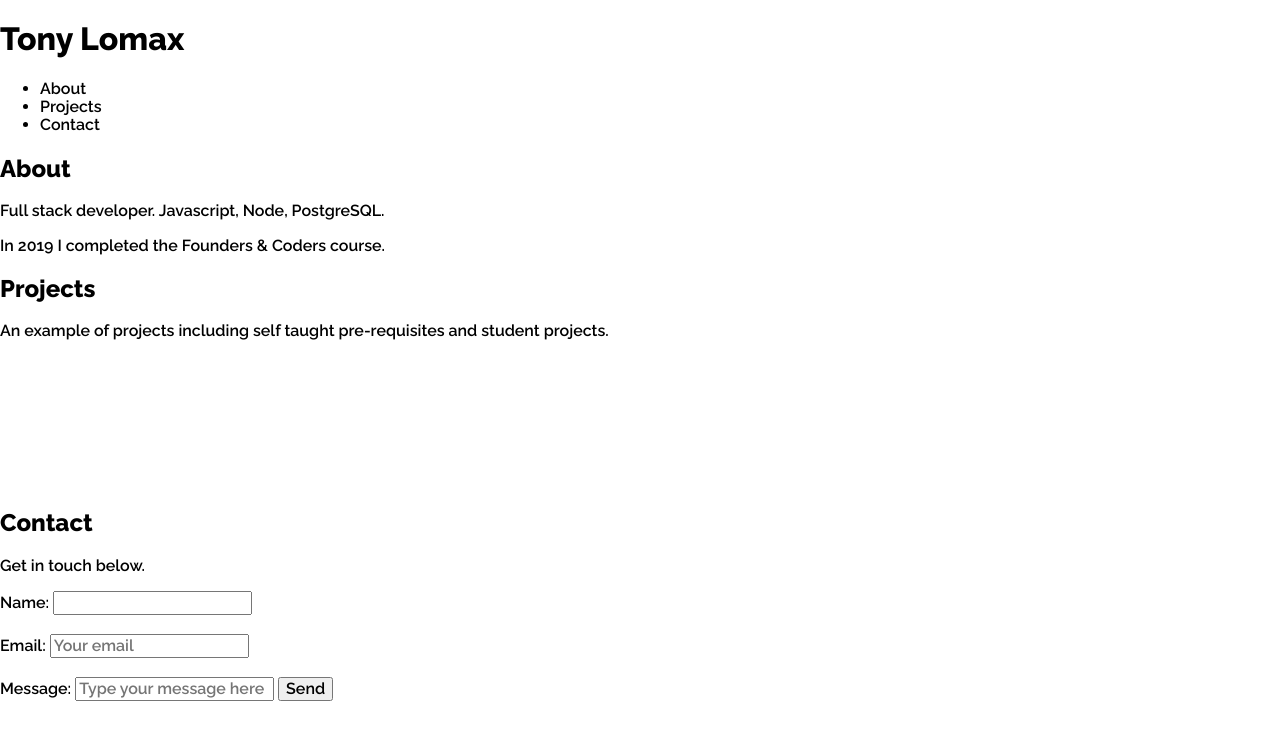
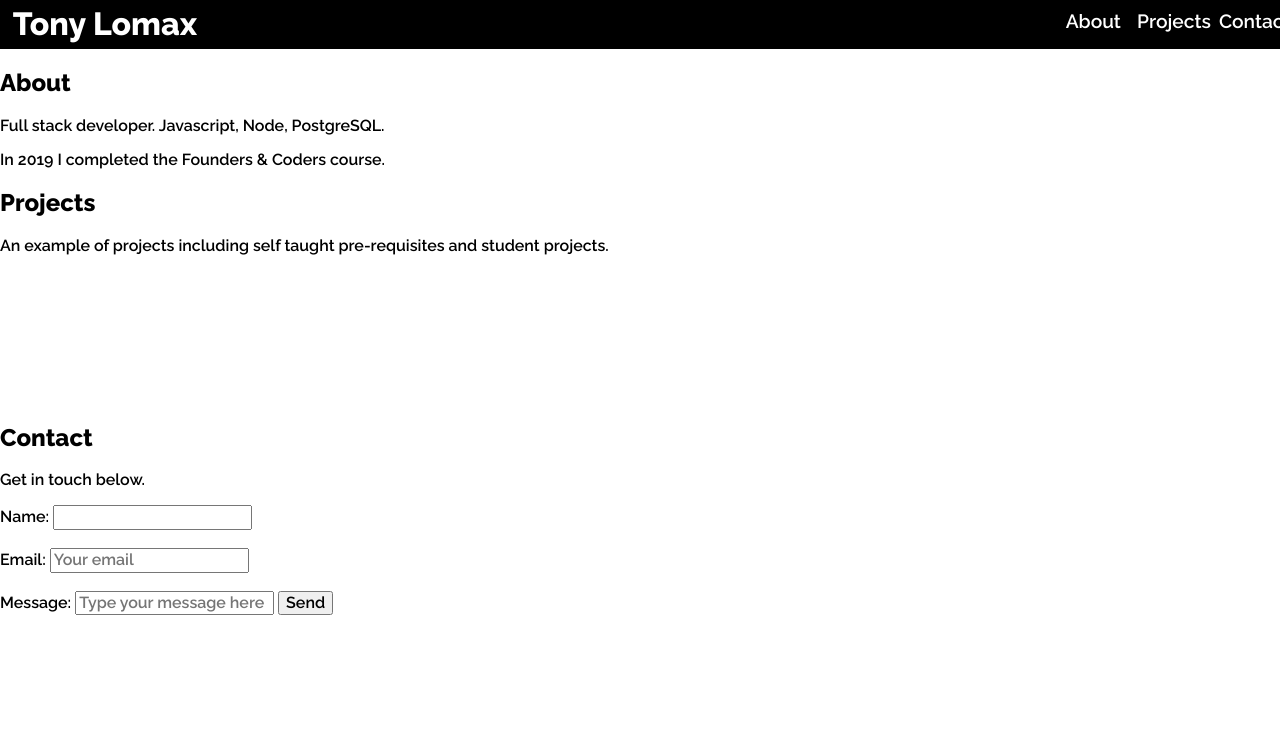
Before and after one commit to tonylomax/Portfolio, a plain HTML site: page index.html in a window 1280 px wide. Drawn offline with Linux system fonts and the light colour scheme; no server answers.

Commit message:
Nav bar styling Create classes and styling for nav bar including section links

```diff
--- a/index.html
+++ b/index.html
@@ -13,21 +13,20 @@
     <title>Tony Lomax Portfolio</title>
   </head>
   <body>
-    <header>
-      <h1>Tony Lomax</h1>
-      <nav>
-        <ul>
-          <li>
-            About
-          </li>
-          <li>
-            Projects
-          </li>
-          <li>
+    <header class="navbar">
+      <h1 class="navbar__title">Tony Lomax</h1>
+      <ul class="navbar__links__container">
+        <a href=""><li class="navbar__links__about">
+            About</a>
+        <a href=""></li>
+          <li class="navbar__links__projects">
+            Projects</a>
+        <a href=""></li>
+          <li class="navbar__links__contact">
             Contact
-          </li>
-        </ul>
-      </nav>
+          </li> </a>
+
+      </ul>
     </header>
 
     <section>
--- a/stylesheet.css
+++ b/stylesheet.css
@@ -37,3 +37,59 @@ body {
 .unique__iframe__description {
   grid-area: desc;
 }
+
+.navbar {
+  display: flex;
+  justify-content: space-between;
+  background-color: black;
+  line-height: 0.2;
+}
+
+.navbar__title {
+  color: white;
+  margin-left: 1%;
+}
+
+.navbar__links__container {
+  display: flex;
+  flex-direction: row;
+  list-style-type: none;
+  margin-right: 2%;
+  color: white;
+  justify-content: space-around;
+}
+
+.navbar__links__container > * {
+  font-size: 1.2rem;
+  margin: 2%;
+}
+
+a:link {
+  color: green;
+  background-color: transparent;
+  text-decoration: none;
+}
+
+a:visited {
+  color: white;
+  text-decoration: none;
+}
+
+a:hover {
+  text-decoration: underline;
+}
+
+a:active {
+  color: yellow;
+  background-color: transparent;
+  text-decoration: underline;
+}
+
+.navbar__links__about {
+}
+
+.navbar__links__projects {
+}
+
+.navbar__links__contact {
+}
```
